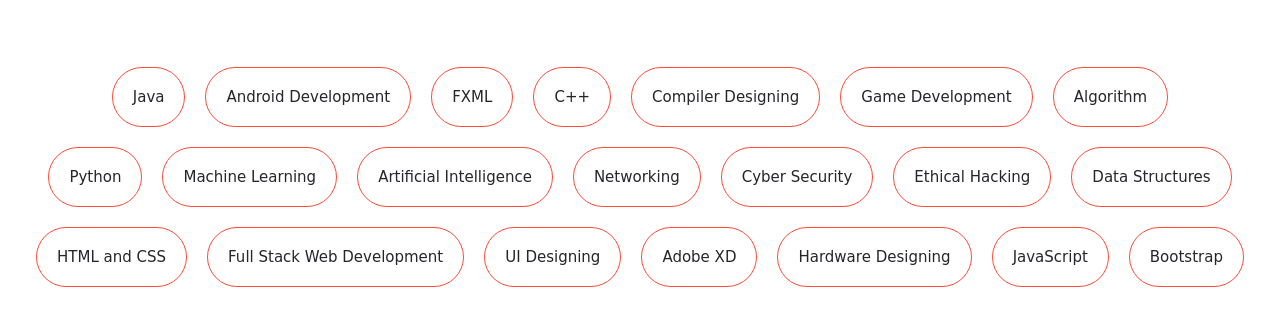
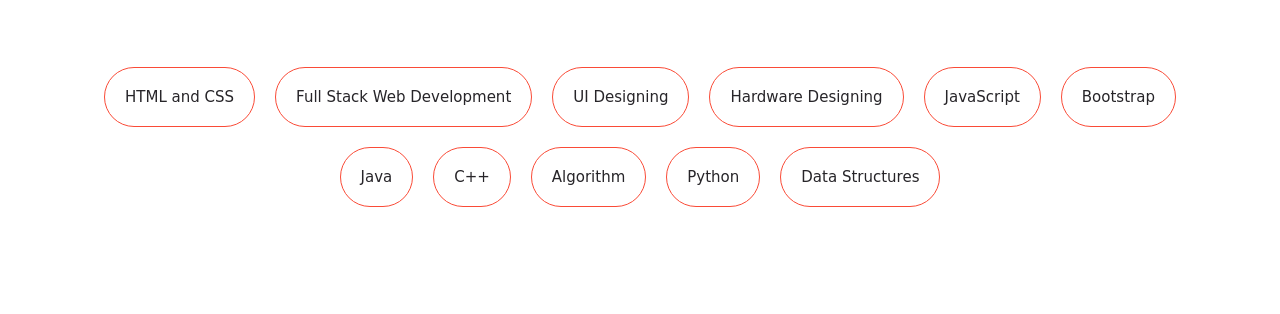
Before and after one commit to Md-danish-iqbal/acuity, a plain HTML site: page subjects/computer_courses.html in a window 1280 px wide. Shown: the part 381-695 px from the top of the page. Drawn offline with nearby package versions, Linux system fonts and the light colour scheme.

Commit message:
Update computer_courses.html

```diff
--- a/subjects/computer_courses.html
+++ b/subjects/computer_courses.html
@@ -39,33 +39,22 @@
 
 <!-- Some KeyWords related to Topic -->
 	<div class="course">
-		<div class="cbox">
-		<div class="det"><a href="#java">Java</a></div>
-		<div class="det"><a href="#">Android Development</a></div>
-		<div class="det"><a href="#">FXML</a></div>
-		<div class="det"><a href="#c++">C++</a></div>
-		<div class="det"><a href="#">Compiler Designing</a></div>
-		<div class="det"><a href="#">Game Development</a></div>
-		<div class="det"><a href="#algo">Algorithm</a></div>
-		</div>
-		<div class="cbox">
-		<div class="det"><a href="#python">Python</a></div>
-		<div class="det"><a href="#">Machine Learning</a></div>
-		<div class="det"><a href="#">Artificial Intelligence</a></div>
-		<div class="det"><a href="#">Networking</a></div>
-		<div class="det"><a href="#">Cyber Security</a></div>
-		<div class="det"><a href="#">Ethical Hacking</a></div>
-		<div class="det"><a href="#data">Data Structures</a></div>
-		</div>
-		<div class="cbox">
+        <div class="cbox">
 		<div class="det"><a href="#html_css">HTML and CSS</a></div>
 		<div class="det"><a href="#">Full Stack Web Development</a></div>
 		<div class="det"><a href="#">UI Designing</a></div>
-		<div class="det"><a href="#">Adobe XD</a></div>
 		<div class="det"><a href="#">Hardware Designing</a></div>
 		<div class="det"><a href="#javascript">JavaScript</a></div>
 		<div class="det"><a href="#html_css">Bootstrap</a></div>
 		</div>
+		<div class="cbox">
+		<div class="det"><a href="#java">Java</a></div>
+		<div class="det"><a href="#c++">C++</a></div>
+		<div class="det"><a href="#algo">Algorithm</a></div>
+		<div class="det"><a href="#python">Python</a></div>
+		<div class="det"><a href="#data">Data Structures</a></div>
+		</div>
+
 	</div>
 
 
```
